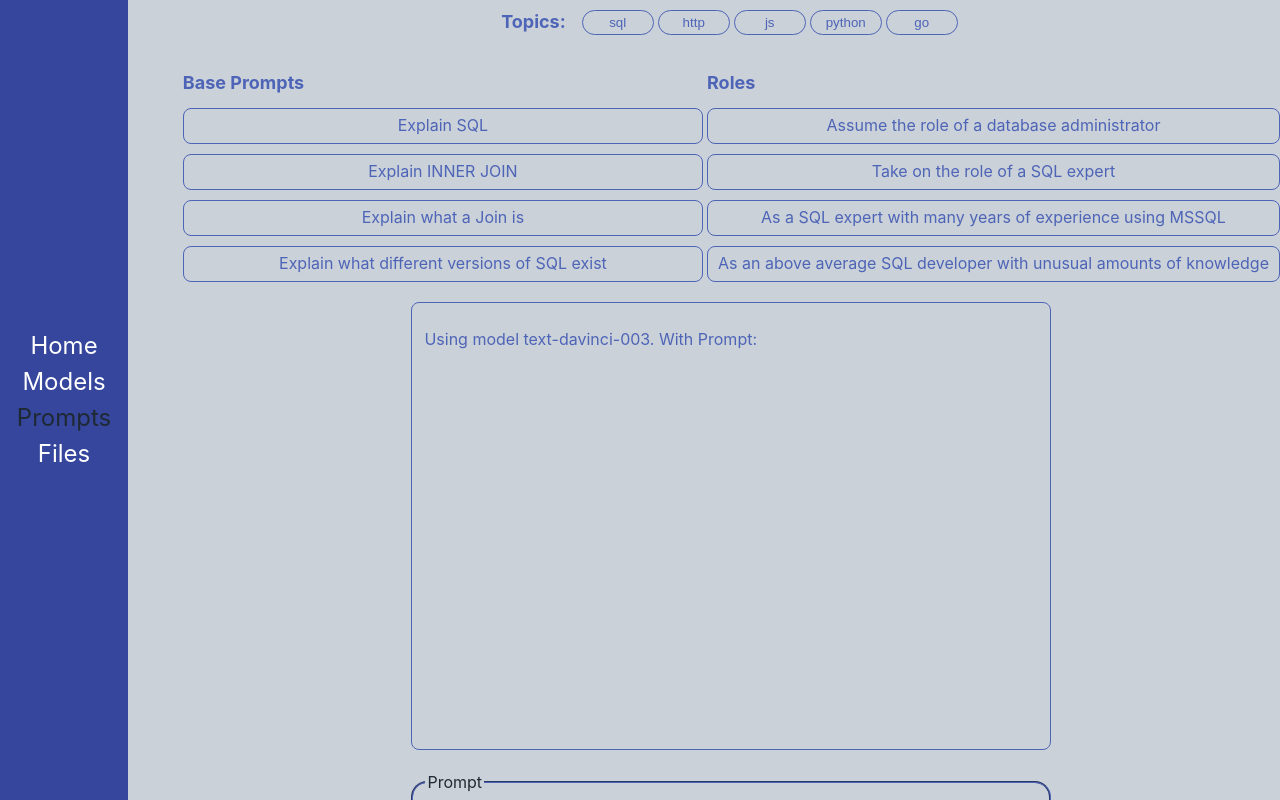
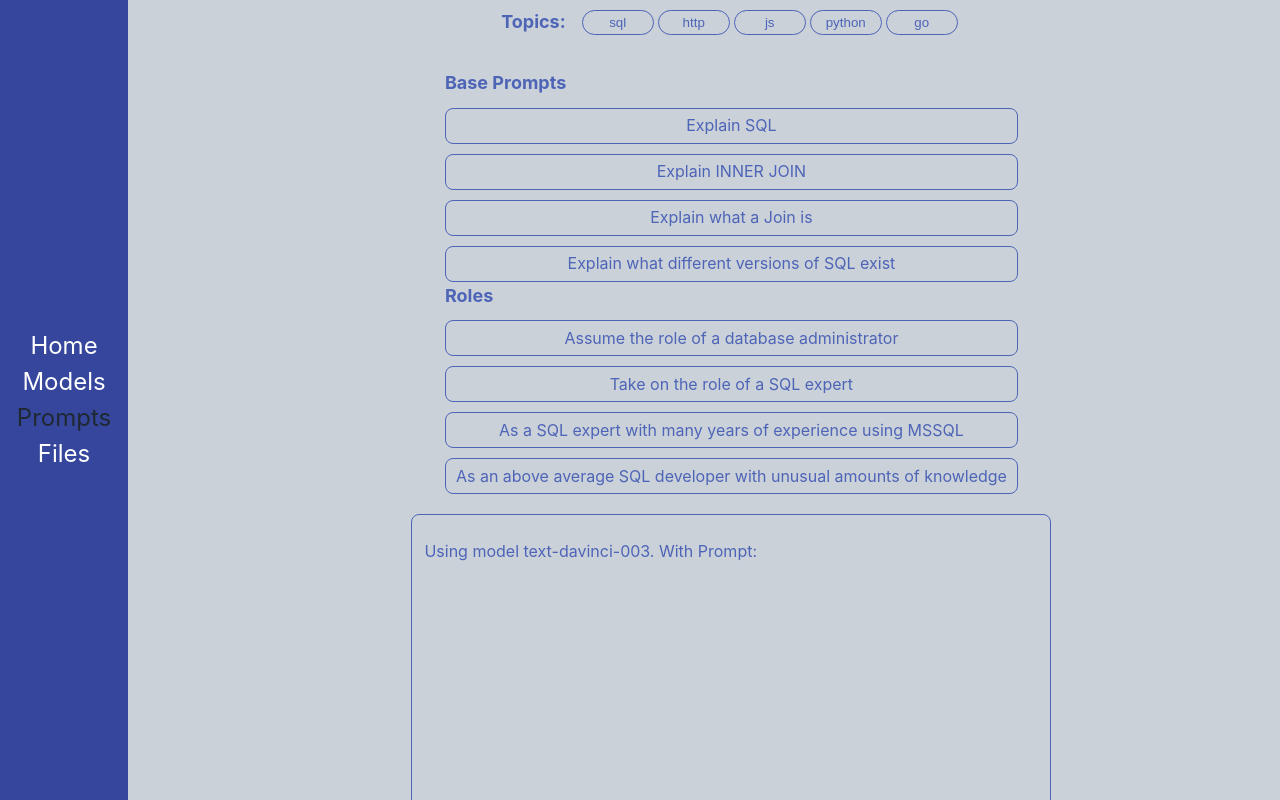
Before and after one commit to timegated/chat-node, a Vue app: page /prompts in a window 1280 px wide. Built offline with nearby package versions, Linux system fonts and the light colour scheme.

Commit message:
Column layout for topics, prompts and roles

```diff
--- a/src/components/PromptHandler.vue
+++ b/src/components/PromptHandler.vue
@@ -283,10 +283,6 @@ export default {
 }
 
 .text-container {
-  display: grid;
-  grid-template-columns: 1fr 1fr;
-  column-gap: 0.25rem;
-  align-items: center;
   white-space: nowrap;
 }
 
```
